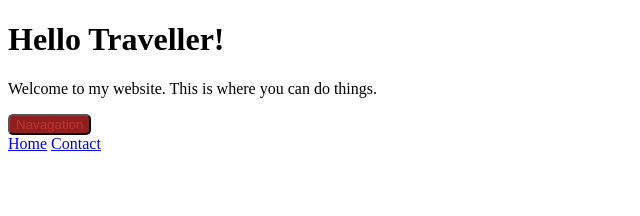
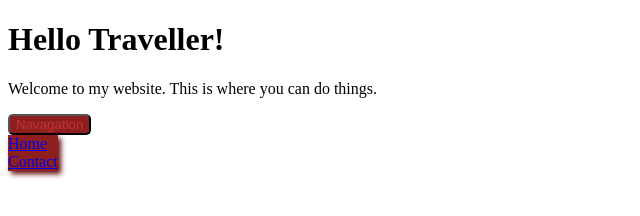
Before and after one commit to alex11cd/pixel-place, a plain HTML site: page index.html in a window 1280 px wide. Shown: the whole page, without its empty margins (0-640 px from the left). Drawn offline with Linux system fonts and the light colour scheme.

Commit message:
Update style1.css

```diff
--- a/style1.css
+++ b/style1.css
@@ -4,3 +4,15 @@
     border-radius: 5px;
     cursor: pointer;
 }
+.dropdown a{
+    display: block;
+
+}
+.dropdown:hover{
+
+}
+.dropdown .content{
+    background-color: rgb(143, 31, 31);
+    position: absolute;
+    box-shadow: 3px 3px 5px rgb(99, 13, 13);
+}
```
